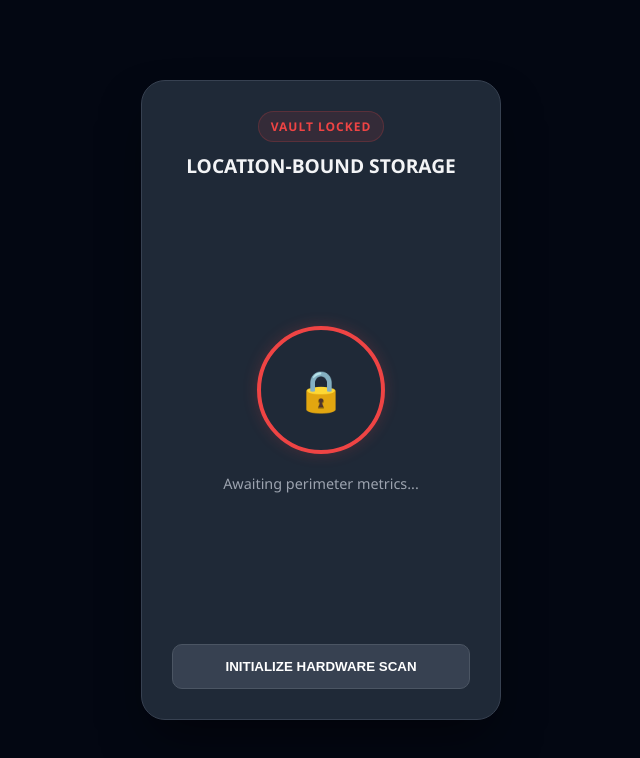
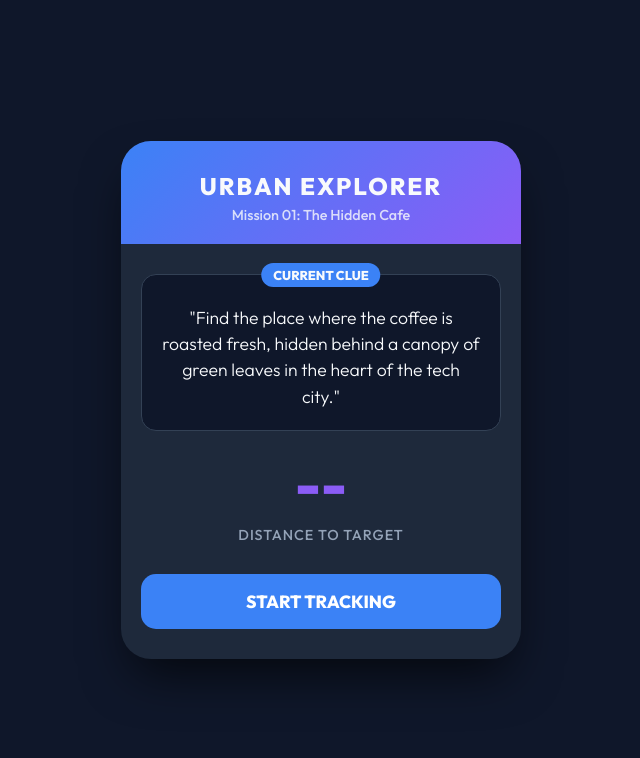
Before and after one commit to binkamvivek/mystery-radar, a plain HTML site: page index.html in a window 1280 px wide. Shown: the whole page, without its empty margins (319-959 px from the left). Drawn offline with Linux system fonts and the light colour scheme.

Commit message:
rebuilt as urban explorer game

```diff
--- a/index.html
+++ b/index.html
@@ -3,141 +3,216 @@
 <head>
     <meta charset="UTF-8">
     <meta name="viewport" content="width=device-width, initial-scale=1.0">
-    <title>Crypto-Vault Geofence</title>
+    <title>Urban Explorer</title>
     <style>
-        :root {
-            --lock-color: #ef4444;
-            --unlock-color: #10b981;
-        }
+        @import url('https://fonts.googleapis.com/css2?family=Outfit:wght@300;500;800&display=swap');
+
         body {
-            background-color: #030712;
-            color: #f3f4f6;
-            font-family: 'Segoe UI', Tahoma, Geneva, Verdana, sans-serif;
+            background-color: #0f172a;
+            color: #f8fafc;
+            font-family: 'Outfit', sans-serif;
             display: flex;
             justify-content: center;
             align-items: center;
-            height: 100vh;
+            min-height: 100vh;
             margin: 0;
+            padding: 20px;
+            box-sizing: border-box;
         }
-        .vault-container {
-            background-color: #1f2937;
-            width: 360px;
-            height: 640px;
-            border-radius: 24px;
-            padding: 30px;
-            box-shadow: 0 25px 50px -12px rgba(0, 0, 0, 0.5);
-            display: flex;
-            flex-direction: column;
-            justify-content: space-between;
-            box-sizing: border-box;
-            border: 1px solid #374151;
-            transition: border-color 0.5s ease;
+
+        .app-container {
+            background-color: #1e293b;
+            width: 100%;
+            max-width: 400px;
+            border-radius: 30px;
+            overflow: hidden;
+            box-shadow: 0 25px 50px -12px rgba(0, 0, 0, 0.7);
+            position: relative;
         }
-        .status-header {
+
+        .header {
+            background: linear-gradient(135deg, #3b82f6, #8b5cf6);
+            padding: 30px 20px 20px;
             text-align: center;
         }
-        .security-badge {
-            display: inline-block;
-            padding: 6px 12px;
+
+        .header h1 {
+            margin: 0;
+            font-size: 1.5rem;
+            font-weight: 800;
+            letter-spacing: 2px;
+            text-transform: uppercase;
+        }
+
+        .header p {
+            margin: 5px 0 0;
+            font-size: 0.9rem;
+            opacity: 0.8;
+        }
+
+        .content {
+            padding: 30px 20px;
+            text-align: center;
+        }
+
+        /* The Clue Section */
+        .clue-box {
+            background-color: #0f172a;
+            border: 1px solid #334155;
+            border-radius: 15px;
+            padding: 20px;
+            margin-bottom: 25px;
+            position: relative;
+        }
+
+        .clue-label {
+            position: absolute;
+            top: -12px;
+            left: 50%;
+            transform: translateX(-50%);
+            background-color: #3b82f6;
+            padding: 4px 12px;
             border-radius: 20px;
-            font-size: 0.75rem;
+            font-size: 0.8rem;
             font-weight: bold;
+        }
+
+        .clue-text {
+            font-size: 1.1rem;
+            line-height: 1.5;
+            font-weight: 300;
+            margin-top: 10px;
+        }
+
+        /* Radar Distance Tracker */
+        .radar-container {
+            margin-bottom: 30px;
+        }
+
+        .distance {
+            font-size: 3.5rem;
+            font-weight: 800;
+            color: #8b5cf6;
+            margin: 0;
+            line-height: 1;
+        }
+
+        .distance-label {
+            color: #94a3b8;
+            font-size: 0.9rem;
+            text-transform: uppercase;
             letter-spacing: 1px;
-            background-color: rgba(239, 68, 68, 0.1);
-            color: var(--lock-color);
-            border: 1px solid rgba(239, 68, 68, 0.2);
         }
-        .display-panel {
-            flex-grow: 1;
+
+        /* Unlocked Content (Hidden by default) */
+        #unlocked-content {
+            display: none;
+            text-align: left;
+            animation: fadeIn 0.5s ease-in-out;
+        }
+
+        .location-image {
+            width: 100%;
+            height: 150px;
+            background-color: #334155;
+            border-radius: 12px;
+            margin-bottom: 15px;
             display: flex;
-            flex-direction: column;
+            align-items: center;
             justify-content: center;
-            align-items: center;
+            font-size: 2rem;
         }
-        /* Lock Animation Container */
-        .lock-core {
-            width: 120px;
-            height: 120px;
-            border-radius: 50%;
-            border: 4px solid var(--lock-color);
-            display: flex;
-            justify-content: center;
-            align-items: center;
-            font-size: 2.5rem;
+
+        .lore-box {
+            background-color: rgba(59, 130, 246, 0.1);
+            border-left: 4px solid #3b82f6;
+            padding: 15px;
+            border-radius: 0 8px 8px 0;
+            font-size: 0.95rem;
+            line-height: 1.5;
             margin-bottom: 20px;
-            transition: all 0.5s ease;
-            box-shadow: 0 0 15px rgba(239, 68, 68, 0.2);
         }
-        /* Hidden Vault Panel - Hidden by default */
-        #decrypted-payload {
-            display: none;
+
+        /* Action Button */
+        .action-btn {
+            background: #3b82f6;
+            color: white;
+            border: none;
             width: 100%;
-            background: #111827;
-            border-radius: 12px;
-            padding: 15px;
-            border-left: 4px solid var(--unlock-color);
-            box-sizing: border-box;
-            text-align: left;
+            padding: 16px;
+            border-radius: 15px;
+            font-size: 1.1rem;
+            font-weight: 800;
+            cursor: pointer;
+            transition: transform 0.2s, background 0.2s;
+            font-family: 'Outfit', sans-serif;
         }
-        .data-item {
-            margin: 10px 0;
-            font-family: monospace;
-            font-size: 0.9rem;
+
+        .action-btn:active {
+            transform: scale(0.98);
         }
-        .btn-auth {
-            background-color: #374151;
-            color: #ffffff;
-            border: 1px solid #4b5563;
-            width: 100%;
-            padding: 14px;
-            border-radius: 10px;
-            font-weight: bold;
-            cursor: pointer;
-            transition: all 0.3s ease;
-        }
-        .btn-auth:hover {
-            background-color: #4b5563;
+
+        @keyframes fadeIn {
+            from { opacity: 0; transform: translateY(10px); }
+            to { opacity: 1; transform: translateY(0); }
         }
     </style>
 </head>
 <body>
 
-    <div id="vault-card" class="vault-container">
-        <div class="status-header">
-            <div id="badge" class="security-badge">VAULT LOCKED</div>
-            <h2 style="margin-top: 10px; font-size: 1.2rem;">LOCATION-BOUND STORAGE</h2>
+    <div class="app-container">
+        <div class="header">
+            <h1>Urban Explorer</h1>
+            <p>Mission 01: The Hidden Cafe</p>
         </div>
 
-        <div class="display-panel">
-            <div id="lock-icon" class="lock-core">🔒</div>
-            <p id="distance-tracker" style="font-size: 0.9rem; color: #9ca3af; text-align: center; margin: 0 0 20px 0;">
-                Awaiting perimeter metrics...
-            </p>
+        <div class="content">
 
-            <div id="decrypted-payload">
-                <h4 style="margin: 0 0 10px 0; color: var(--unlock-color);">DECRYPTED SECURE KEYS:</h4>
-                <div class="data-item">🔑 Root_Token: <span style="color: #fff;">usr_x9928_mlr</span></div>
-                <div class="data-item">🌐 Secure_IP: <span style="color: #fff;">192.168.42.105</span></div>
-                <div class="data-item">💾 Server_Pass: <span style="color: #fff;">df77#@kL90!m</span></div>
+            <!-- Default Locked State -->
+            <div id="locked-state">
+                <div class="clue-box">
+                    <div class="clue-label">CURRENT CLUE</div>
+                    <div class="clue-text">
+                        "Find the place where the coffee is roasted fresh, hidden behind a canopy of green leaves in the heart of the tech city."
+                    </div>
+                </div>
+
+                <div class="radar-container">
+                    <p class="distance" id="distance-display">--</p>
+                    <p class="distance-label">Distance to Target</p>
+                </div>
+
+                <button class="action-btn" id="start-btn" onclick="startExploration()">START TRACKING</button>
             </div>
-        </div>
 
-        <div>
-            <button class="btn-auth" onclick="initializeVaultLink()">INITIALIZE HARDWARE SCAN</button>
+            <!-- Unlocked State (Hidden until arrival) -->
+            <div id="unlocked-content">
+                <div class="location-image">☕</div>
+                <h2 style="margin: 0 0 10px 0; color: #3b82f6;">Roastery Coffee House</h2>
+
+                <div class="lore-box">
+                    <strong>Destination Reached!</strong><br><br>
+                    You found it. This spot is famous for its artisanal blends and quiet outdoor seating. <br><br>
+                    <em>Must Try: The Cranberry Coffee.</em>
+                </div>
+
+                <button class="action-btn" onclick="nextMission()">UNLOCK NEXT CLUE</button>
+            </div>
+
         </div>
     </div>
 
     <script>
-        // Set your target safe zone coordinates (Currently set to your campus block)
-        const SAFE_ZONE_LAT = 17.5458;
-        const SAFE_ZONE_LON = 78.4078;
-        const UNLOCK_RADIUS_METERS = 20; // 20-meter tight security perimeter
+        // TARGET: Replace these with your desired real-world location to test
+        const TARGET_LAT = 17.4483;
+        const TARGET_LON = 78.3915;
+        const UNLOCK_RADIUS = 30; // Within 30 meters to win
 
-        const vaultCard = document.getElementById('vault-card');
-        const badge = document.getElementById('badge');
-        const lockIcon = document.getElementById('lock-icon');
-        const distanceTracker = document.getElementById('distance-tracker');
-        const payload = document.getElementById('decrypted-payload');
+        const distanceDisplay = document.getElementById('distance-display');
+        const startBtn = document.getElementById('start-btn');
+        const lockedState = document.getElementById('locked-state');
+        const unlockedContent = document.getElementById('unlocked-content');
+        const clueBox = document.querySelector('.clue-box');
 
         function haversineDistance(lat1, lon1, lat2, lon2) {
             const R = 6371000;
@@ -148,52 +223,44 @@
             return R * 2 * Math.atan2(Math.sqrt(a), Math.sqrt(1-a));
         }
 
-        function initializeVaultLink() {
+        function startExploration() {
             if (!navigator.geolocation) {
-                distanceTracker.innerText = "Hardware execution error: GPS missing.";
+                alert("Geolocation is not supported by your browser.");
                 return;
             }
 
-            distanceTracker.innerText = "Querying satellite array coordinates...";
+            startBtn.innerText = "LOCATING SIGNAL...";
+            startBtn.style.opacity = "0.5";
 
             navigator.geolocation.watchPosition(
                 (position) => {
                     const currentLat = position.coords.latitude;
                     const currentLon = position.coords.longitude;
-                    const accuracy = position.coords.accuracy;
+                    const distance = haversineDistance(currentLat, currentLon, TARGET_LAT, TARGET_LON);
 
-                    const distance = haversineDistance(currentLat, currentLon, SAFE_ZONE_LAT, SAFE_ZONE_LON);
+                    // Update UI Distance
+                    if (distance > 1000) {
+                        distanceDisplay.innerText = (distance / 1000).toFixed(1) + "km";
+                    } else {
+                        distanceDisplay.innerText = Math.round(distance) + "m";
+                    }
 
-                    // Update metrics text
-                    distanceTracker.innerHTML = `Perimeter Distance: ${Math.round(distance)}m<br><span style="font-size: 0.75rem; color:#6b7280;">GPS Accuracy: ±${Math.round(accuracy)}m</span>`;
+                    // CHECK IF ARRIVED!
+                    if (distance <= UNLOCK_RADIUS) {
+                        // Hide Clue and Radar
+                        distanceDisplay.parentElement.style.display = 'none';
+                        startBtn.style.display = 'none';
+                        clueBox.style.display = 'none';
 
-                    // EVALUATE GEOFENCE SECURITY CRITERIA
-                    if (distance <= UNLOCK_RADIUS_METERS) {
-                        // Enter UNLOCKED State
-                        vaultCard.style.borderColor = "var(--unlock-color)";
-                        badge.innerText = "ACCESS GRANTED";
-                        badge.style.backgroundColor = "rgba(16, 185, 129, 0.1)";
-                        badge.style.color = "var(--unlock-color)";
-                        badge.style.borderColor = "rgba(16, 185, 129, 0.2)";
-                        lockIcon.innerText = "🔓";
-                        lockIcon.style.borderColor = "var(--unlock-color)";
-                        lockIcon.style.boxShadow = "0 0 15px rgba(16, 185, 129, 0.2)";
-                        payload.style.display = "block"; // Show the hidden files
+                        // Show the Reward!
+                        unlockedContent.style.display = 'block';
                     } else {
-                        // Enforce LOCKED State
-                        vaultCard.style.borderColor = "#374151";
-                        badge.innerText = "ACCESS DENIED - OUT OF BOUNDS";
-                        badge.style.backgroundColor = "rgba(239, 68, 68, 0.1)";
-                        badge.style.color = "var(--lock-color)";
-                        badge.style.borderColor = "rgba(239, 68, 68, 0.2)";
-                        lockIcon.innerText = "🔒";
-                        lockIcon.style.borderColor = "var(--lock-color)";
-                        lockIcon.style.boxShadow = "0 0 15px rgba(239, 68, 68, 0.2)";
-                        payload.style.display = "none"; // Hide the payload completely
+                        startBtn.innerText = "TRACKING LIVE...";
                     }
                 },
                 (error) => {
-                    distanceTracker.innerText = "Security Halt: Hardware perimeter check rejected.";
+                    startBtn.innerText = "ENABLE GPS TO PLAY";
+                    startBtn.style.background = "#ef4444";
                 },
                 {
                     enableHighAccuracy: true,
@@ -202,6 +269,10 @@
                 }
             );
         }
+
+        function nextMission() {
+            alert("Next phase: We will program an array to load the NEXT location and clue!");
+        }
     </script>
 </body>
 </html>
```
